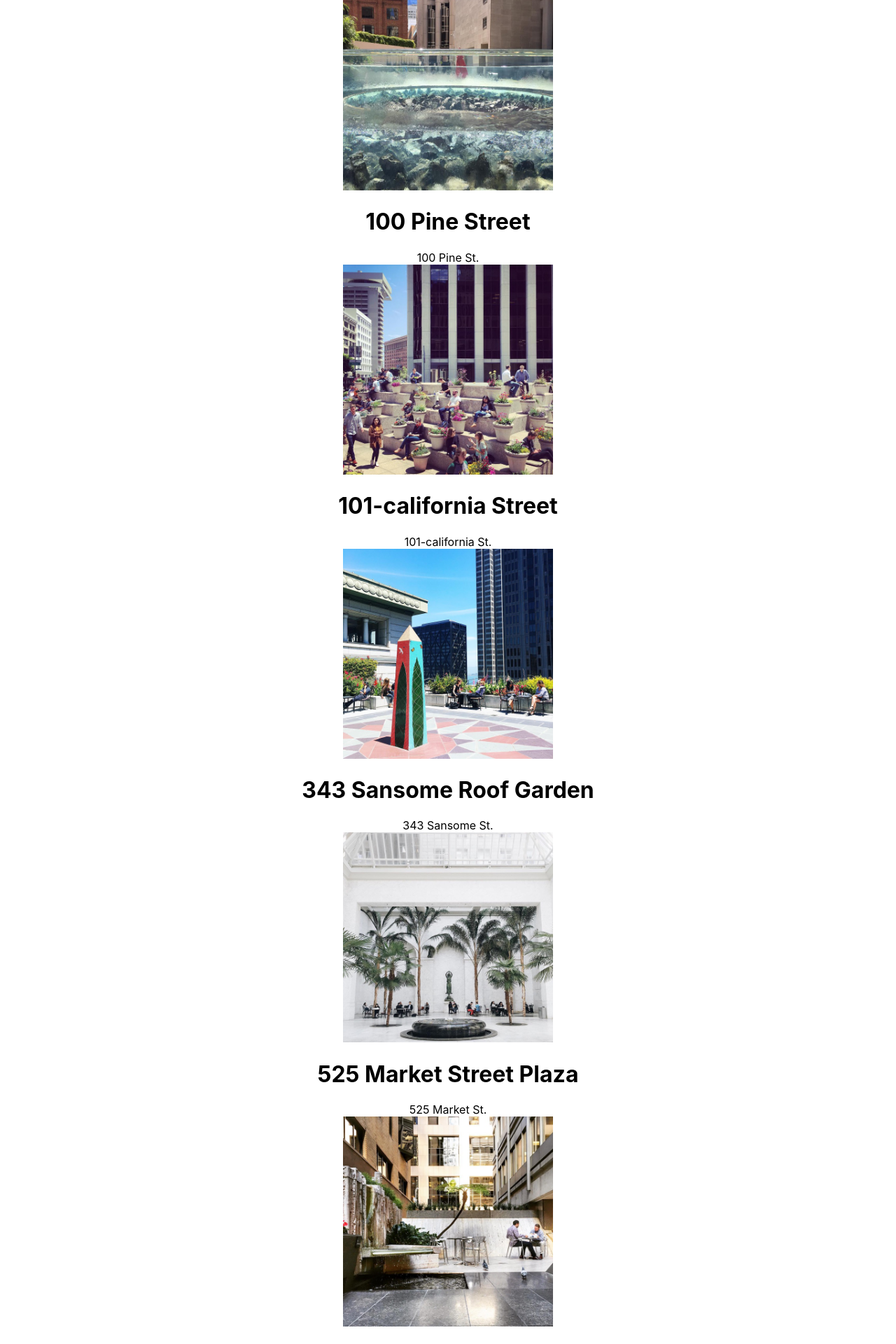
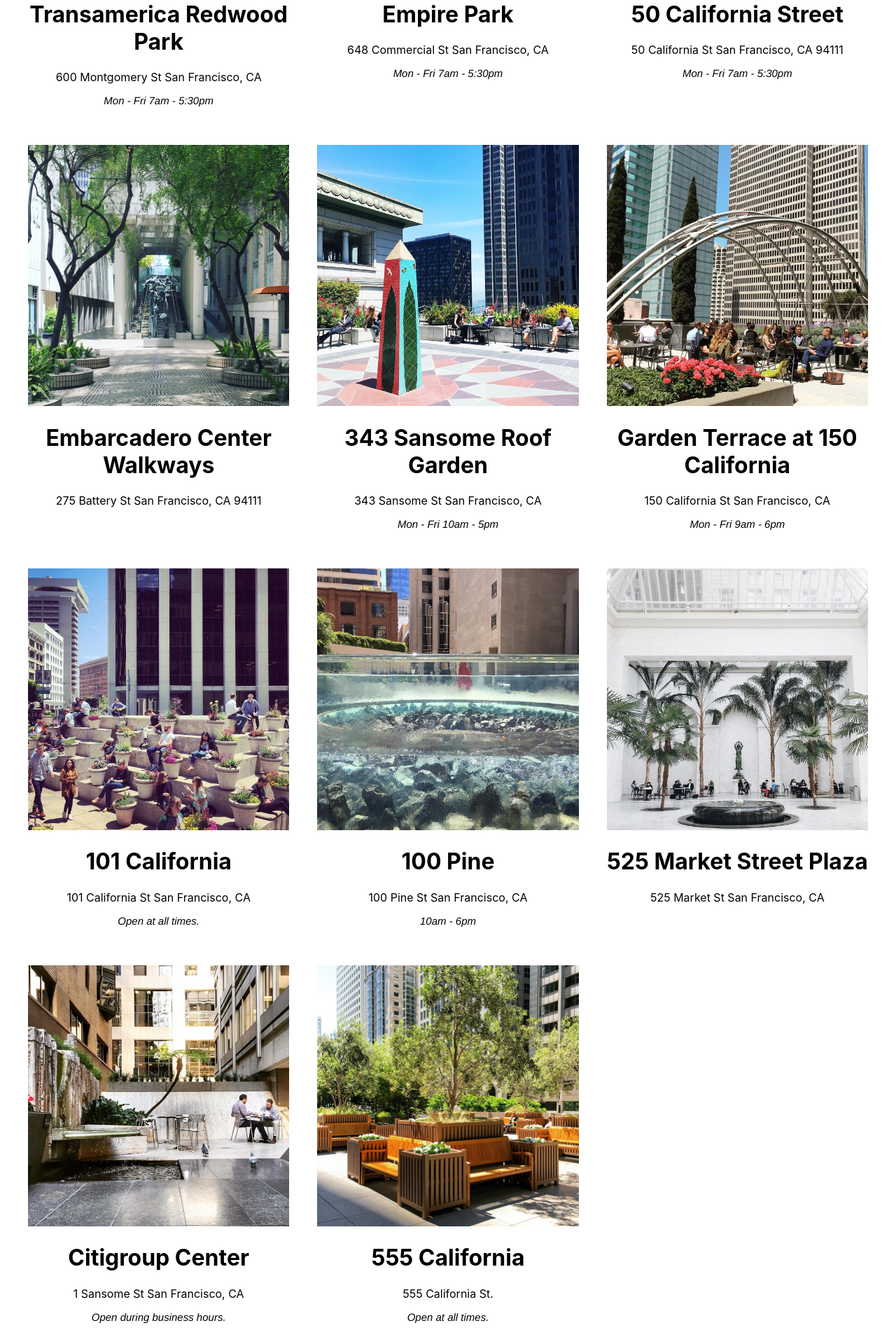
Before and after one commit to ParulK-bhardwaj/thali-react-responsive, a React (Create React App) app: page / in a window 1280 px wide. Shown: the part 580-2500 px from the top of the page at 70% size. Built offline with nearby package versions, Linux system fonts and the light colour scheme.

Commit message:
dynamic content and footer

```diff
--- a/src/App.js
+++ b/src/App.js
@@ -3,6 +3,7 @@
 import './App.css';
 import Title from './Title';
 import POPOSList from './POPOSList';
+import Footer from './Footer';
 
 
 function App() {
@@ -11,6 +12,7 @@
       <Title />
       <POPOSList />
         <img src={logo} className="App-logo" alt="logo" />
+      <Footer />
     </div>
   );
 }
--- /dev/null
+++ b/src/Footer.css
@@ -0,0 +1,6 @@
+ /* Stretch Challenge Footer component Style */
+.Footer {
+    padding:10px 0;
+    background-color:#060000;
+    color:#fff4f4;
+  }
--- /dev/null
+++ b/src/Footer.js
@@ -0,0 +1,12 @@
+import React from 'react';
+import './Footer.css';
+
+// Stretch Challenge Footer component Date
+export default function Footer() {
+    let date =  new Date().getFullYear();
+    return(
+        <div className='Footer'>
+            <p>Parul Bhardwaj copyright {date}</p>
+        </div>
+    )
+}
--- /dev/null
+++ b/src/POPOSList.css
@@ -0,0 +1,15 @@
+/* We calculated the width of this element to 100% the width of the container minus 80px.
+With margin set to auto, the browser will make the margins equal on both sides.
+
+40px margins on the left and the right (40px left margin + 40px right margin = 80px total).
+
+To display the spaces in a grid, display as grid, with three template columns. Each column is 1fr.
+A fr is a unit that represent a fraction of the space available. */
+
+.POPOSList {
+    width: calc(100% - 80px);
+    margin: auto;
+    display: grid;
+    grid-template-columns: 1fr 1fr 1fr;
+    grid-gap: 40px;
+}
--- a/src/POPOSList.js
+++ b/src/POPOSList.js
@@ -1,38 +1,30 @@
-import POPOSSpace from "./POPOSSpace";
+import React from 'react';
+import POPOSSpace from './POPOSSpace';
+import './POPOSList.css';
+import data from './sfpopos-data.json'
 
-export default function POPOSList (){
-    return(
-        <div className="POPOSList">
+// map() returned an array of strings where
+// the callback function returned the title from each obj in the original array.
+
+// POPOSList is responsible for rendering its children contibuting to UI.
+// Components represent UI elements.
+export default function POPOSList() {
+    const spaces = data.map((obj) => {
+        // Deconstruct obj into properties
+        const { title, address, images, hours } = obj
+        return (
             <POPOSSpace
-                name="50 California Street" // name
-                address="50 California St." // address
-                image="50-california-st.jpg"// image
+            key={title} // The title could be a key
+            name={title}
+            address={address}
+            image={images[0]}
+            hours={hours}
             />
-            <POPOSSpace
-                name="100 Pine Street"
-                address="100 Pine St."
-                image="100-pine.jpg"
-            />
-            <POPOSSpace
-                name="101-california Street"
-                address="101-california St."
-                image="101-california.jpg"
-            />
-            <POPOSSpace
-                name="343 Sansome Roof Garden"
-                address="343 Sansome St."
-                image="343-sansome-roof-garden.jpg"
-            />
-            <POPOSSpace
-                name="525 Market Street Plaza"
-                address="525 Market St."
-                image="525-market-street-plaza.jpg"
-            />
-            <POPOSSpace
-                name="Citigroup Center"
-                address="1 Sansome St."
-                image="citigroup-center.jpg"
-            />
-        </div>
+        )
+    })
+    return (
+    <div className="POPOSList">
+        { spaces }
+    </div>
     )
 }
--- /dev/null
+++ b/src/POPOSSpace.css
@@ -0,0 +1,23 @@
+/* The first rule makes each div.POPOSSpace expand to the width of its grid cell.
+ The width of the grid container is a percentage of the window width,
+ so these cells expand and contract with the window. */
+.POPOSSpace {
+    width: 100%;
+    text-align: center;
+}
+
+/* The second rule sets the width img tags within the div.POPOSSpace to 100% of the available space.
+With this, the images match the width of their container.
+The second property here height: auto makes images maintain their aspect ratio as they scale. */
+.POPOSSpace > img {
+    width: 100%;
+    height: auto;
+}
+
+/* Stretch Challenge */
+.POPOSSpace > .hours {
+    padding: 1em;
+    font-style: italic;
+    font-size: 15px;
+    font-family: Helvetica, sans-serif;
+}
--- a/src/POPOSSpace.js
+++ b/src/POPOSSpace.js
@@ -1,17 +1,23 @@
-import logo from './logo.svg'
+// import logo from './logo.svg'
+import './POPOSSpace.css'
+
+//className for the top level element in the component  should match it's name.
+// This will help us remember what styles apply to what,
+// and keep us from using the same names in different files.
 
 function POPOSSpace(props) {
     // The attributes above set the values of the properties name, image and address props
-    const { name, image, address } = props
+    const { name, image, address, hours } = props
   return (
-    <div>
+    <div className='POPOSSpace'>
       <img src={`${process.env.PUBLIC_URL}images/${image}`}
         width="300"
         height="300"
-        alt="50 Califonia St."
+        alt="Spaces"
       />
       <h1>{name}</h1>
       <div>{address}</div>
+      <div className='hours'>{hours}</div>
     </div>
   )
 }
--- /dev/null
+++ b/src/sfpopos-data.json
@@ -0,0 +1,195 @@
+[
+  {
+     "title":"Transamerica Redwood Park",
+     "desc":"Located in the shadow of the Transamerica Pyramid, Redwood Park is one of the Financial District's greenest and most serene spots. Here, towering redwoods surround a half acre of statues and a large central water feature. Plus, the park is often empty, which means there's almost always a bench available for the hogging. Potential visitors take note: The park is closed every evening",
+     "address":"600 Montgomery St San Francisco, CA",
+     "hours": "Mon - Fri 7am - 5:30pm",
+     "geo":{
+        "lat":37.7952005,
+        "lon":-122.4027927
+     },
+     "images":[
+        "transamerica-redwood-park.jpg"
+     ],
+     "website":"https://pyramidcenter.com/point-of-interest/redwood-park/",
+     "features":[
+        "outdoors",
+        "coffee"
+     ]
+  },
+  {
+     "title":"Empire Park",
+     "desc":"Empire Park is a charming little oasis tucked away on Commercial Street, where Chinatown meets the Financial District. This space was once an alleyway, and now features plenty of seating, a fountain, and ample amounts of greenery. The park is a must-visit for anyone needing respite from the busy streets of downtown. Be sure to check out the charming water feature by Pepo Pichler in the courtyard.",
+     "address":"648 Commercial St San Francisco, CA",
+     "hours": "Mon - Fri 7am - 5:30pm",
+     "geo":{
+        "lat":37.7942109,
+        "lon":-122.4037971
+     },
+     "images":[
+        "empire-park.jpg"
+     ],
+     "website":"https://www.artandarchitecture-sf.com/empire-park.html",
+     "features":[
+        "outdoors",
+        "art"
+     ]
+  },
+  {
+     "title":"50 California Street",
+     "desc":"Right across the street from 101 California's giant POPOS is the plaza at 50 California Street. This green space comes complete with a Starbucks and lots of areas to sit and watch the cable cars clang down California.",
+     "address":"50 California St San Francisco, CA 94111",
+     "hours": "Mon - Fri 7am - 5:30pm",
+     "geo":{
+        "lat":37.79408,
+        "lon":-122.3973817
+     },
+     "images":[
+        "50-california-st.jpg"
+     ],
+     "features":[
+        "outdoors",
+        "toilet"
+     ]
+  },
+  {
+     "title":"Embarcadero Center Walkways",
+     "desc":"Right across the street from 101 California's giant POPOS is the plaza at 50 California Street. This green space comes complete with a Starbucks and lots of areas to sit and watch the cable cars clang down California.",
+     "address":"275 Battery St San Francisco, CA 94111",
+     "hours": "",
+     "geo":{
+        "lat":37.7939413,
+        "lon":-122.4002143
+     },
+     "images":[
+        "embarcadero-center.jpg"
+     ],
+     "features":[
+        "outdoors",
+        "toilet",
+        "coffee"
+     ]
+  },
+  {
+     "title":"343 Sansome Roof Garden",
+     "desc":"The terrace at 343 Sansome Street is one of the FiDi's best-kept secrets, and it's also been called downtown's best outdoor lunch spot. It features tables, benches, planters filled with seasonal flowers, and views of a portion of the bay. Plenty of the space's Yelp reviews mention that it's never crowded. The space is open from 10 a.m. to 5 p.m. Monday through Friday.",
+     "address":"343 Sansome St San Francisco, CA",
+     "hours": "Mon - Fri 10am - 5pm",
+     "geo":{
+        "lat":37.7936454,
+        "lon":-122.4014547
+     },
+     "images":[
+        "343-sansome-roof-garden.jpg"
+     ],
+     "opens":"10am",
+     "closes":"5pm",
+     "features":[
+        "outdoors"
+     ]
+  },
+  {
+     "title":"Garden Terrace at 150 California",
+     "desc":"The Garden Terrace at 150 California has great views of the FiDi's gleaming office towers, and plenty of space to sit and take in some fresh air. A huge metal art installation adds some pizzazz to the terrace, and it's rarely ever crowded.",
+     "address":"150 California St San Francisco, CA",
+     "hours": "Mon - Fri 9am - 6pm",
+     "geo":{
+        "lat":37.7936648,
+        "lon":-122.3964805
+     },
+     "images":[
+        "garden-terrace-at-150-california.jpg"
+     ],
+     "features":[
+        "outdoors",
+        "art",
+        "coffee"
+     ]
+  },
+  {
+     "title":"101 California",
+     "desc":"101 California has the most expansive public plaza on California Street. The space features orderly rows of planters placed on terraced podiums, as well as a central fountain and seating.",
+     "address":"101 California St San Francisco, CA",
+     "hours": "Open at all times.",
+     "geo":{
+        "lat":37.7930342,
+        "lon":-122.398342
+     },
+     "images":[
+        "101-california.jpg"
+     ],
+     "features":[
+        "outdoors",
+        "art",
+        "coffee"
+     ]
+  },
+  {
+     "title":"100 Pine",
+     "desc":"Tucked away amid a stand of soaring buildings, the urban garden at 100 Pine is accessible via the building lobby or through a not-so-obvious passageway on Front Street. It doesn’t get much in the way of sun, but last we checked in, there’s a cafe open till 3 p.m. as well as seating and planters.",
+     "address":"100 Pine St San Francisco, CA",
+     "hours": "10am - 6pm",
+     "geo":{
+        "lat":37.79247,
+        "lon":-122.398758
+     },
+     "images":[
+        "100-pine.jpg"
+     ],
+     "features":[
+        "outdoors"
+     ]
+  },
+  {
+     "title":"525 Market Street Plaza",
+     "desc":"The plaza at 525 Market is one of the most pleasant plazas in the Financial District, thanks in part to the new fountain near the sidewalk: a two-tiered circular water element made of clear acrylic. The plaza, which gets a lot of sunlight during the daytime, is surrounded by eateries, which makes it one of the most popular lunch spots in the FiDi.",
+     "address":"525 Market St San Francisco, CA",
+     "hours": "",
+     "geo":{
+        "lat":37.7905074,
+        "lon":-122.3991585
+     },
+     "images":[
+        "525-market-street-plaza.jpg"
+     ],
+     "features":[
+        "outdoors",
+        "coffee"
+     ]
+  },
+  {
+     "title":"Citigroup Center",
+     "desc":"The former Paris-London Bank building was built in 1912, and hollowed out to make way for public space at the base of the Citigroup Center. The elegant enclosed atrium features Moolicious (a crepe stand), a fountain, seating, and more than a dozen queen palms. It’s also smack dab in front of Bird’s new headquarters.",
+     "address":"1 Sansome St San Francisco, CA",
+     "hours": "Open during business hours.",
+     "geo":{
+        "lat":37.7904996,
+        "lon":-122.4007974
+     },
+     "images":[
+        "citigroup-center.jpg"
+     ],
+     "features":[
+        "outdoors",
+        "power",
+        "toilet",
+        "coffee"
+     ]
+  },
+  {
+    "title":"555 California",
+    "desc":"The former Paris-London Bank building was built in 1912, and hollowed out to make way for public space at the base of the Citigroup Center. The elegant enclosed atrium features Moolicious (a crepe stand), a fountain, seating, and more than a dozen queen palms. It’s also smack dab in front of Bird’s new headquarters.",
+    "address":"555 California St.",
+    "hours": "Open at all times.",
+    "geo":{
+       "lat":37.792250,
+       "lon":-122.403790
+    },
+    "images":[
+       "555-california.jpg"
+    ],
+    "features":[
+       "outdoors"
+    ]
+ }
+]
```
Also changed, not shown: src/Title.css (+11 -4 lines), src/Title.js (+7 -5 lines), 1 other file (tests, documents, lock files or other folders).
